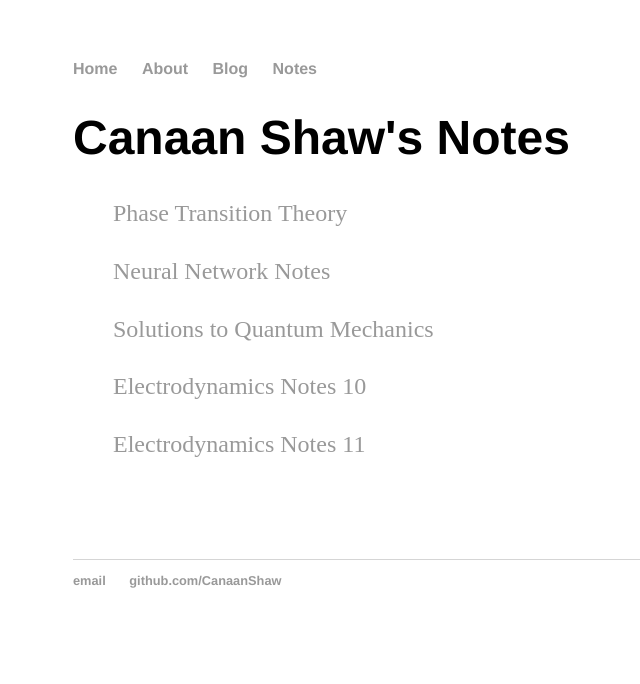
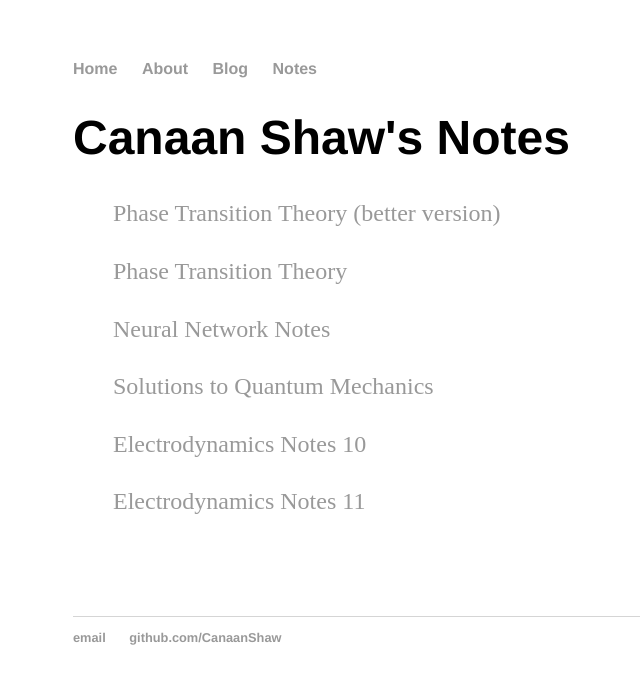
Before and after one commit to CanaanShaw/CanaanShaw, a Jekyll site: the page built from notes/index.html, in a window 1280 px wide. Shown: the top 684 px of the page, without its empty margins (119-759 px from the left). Built offline with Jekyll 4.4.1, drawn with Linux system fonts in a browser that asks for light colours.

Commit message:
Update index.html

```diff
--- a/notes/index.html
+++ b/notes/index.html
@@ -5,6 +5,7 @@ title: Canaan Shaw's Notes
     <h1>{{ page.title }}</h1>
     <ul class="posts">
 
+    <p><a href='/notes/Phase_Transition_Theory_Typora.html'>Phase Transition Theory (better version)</a></p>
     <p><a href='/notes/Phase_Transition_Theory.html'>Phase Transition Theory</a></p>
     <p><a href='/notes/Neural_Network_Notes.pdf'>Neural Network Notes</a></p>
     <p><a href='/notes/Solution_Manual_to_Introduction_to_Quantum_Mechanics_3rd_Edition.pdf'>Solutions to Quantum Mechanics</a></p>
```
